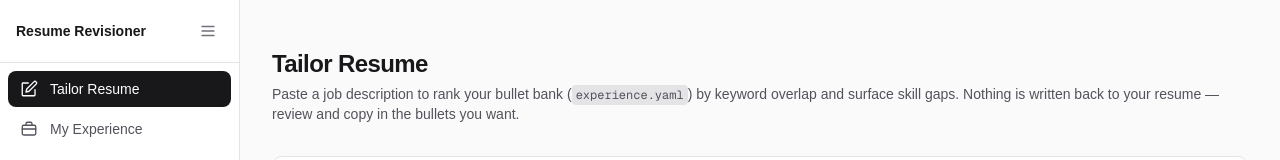
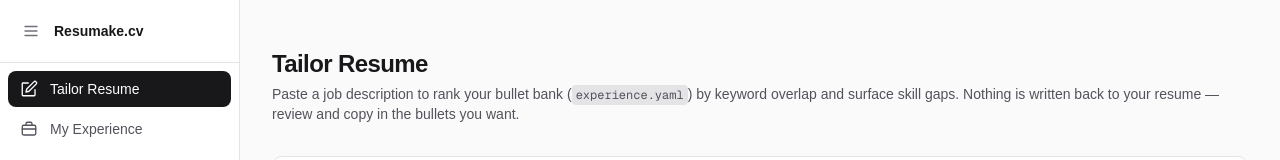
Before and after one commit to NavPilDev/resumake.cv, a Next.js app in the folder resume-revisioner/: page / in a window 1280 px wide. Shown: the top 160 px of the page. Built offline with nearby package versions, Linux system fonts and the light colour scheme.

Commit message:
UI Revision: Fix sidebar and change branding to Resumake.cv

```diff
--- a/resume-revisioner/app/components/SidebarNav.tsx
+++ b/resume-revisioner/app/components/SidebarNav.tsx
@@ -105,21 +105,21 @@
           collapsed ? "justify-center px-0" : "gap-2 px-4"
         }`}
       >
-        {!collapsed && (
-          <span className="truncate text-sm font-semibold text-zinc-900 dark:text-zinc-50">
-            Resume Revisioner
-          </span>
-        )}
         <button
           type="button"
           onClick={toggleCollapsed}
           aria-label={collapsed ? "Expand sidebar" : "Collapse sidebar"}
           className={`rounded-md p-1.5 text-zinc-500 hover:bg-zinc-100 hover:text-zinc-900 dark:text-zinc-400 dark:hover:bg-zinc-800 dark:hover:text-zinc-100 ${
-            collapsed ? "" : "ml-auto"
+            collapsed ? "" : ""
           }`}
         >
           <MenuIcon />
         </button>
+        {!collapsed && (
+          <span className="truncate text-sm font-semibold text-zinc-900 dark:text-zinc-50">
+            Resumake.cv
+          </span>
+        )}
       </div>
 
       <nav className="flex flex-col gap-1 p-2">
--- a/resume-revisioner/app/layout.tsx
+++ b/resume-revisioner/app/layout.tsx
@@ -15,8 +15,8 @@
 });
 
 export const metadata: Metadata = {
-  title: "Resume Revisioner",
-  description: "Tailor your resume bullets to a job description.",
+  title: "Resumake.cv",
+  description: "Make Resume Revision Easy, Fast, and Local.",
 };
 
 export default function RootLayout({
```
